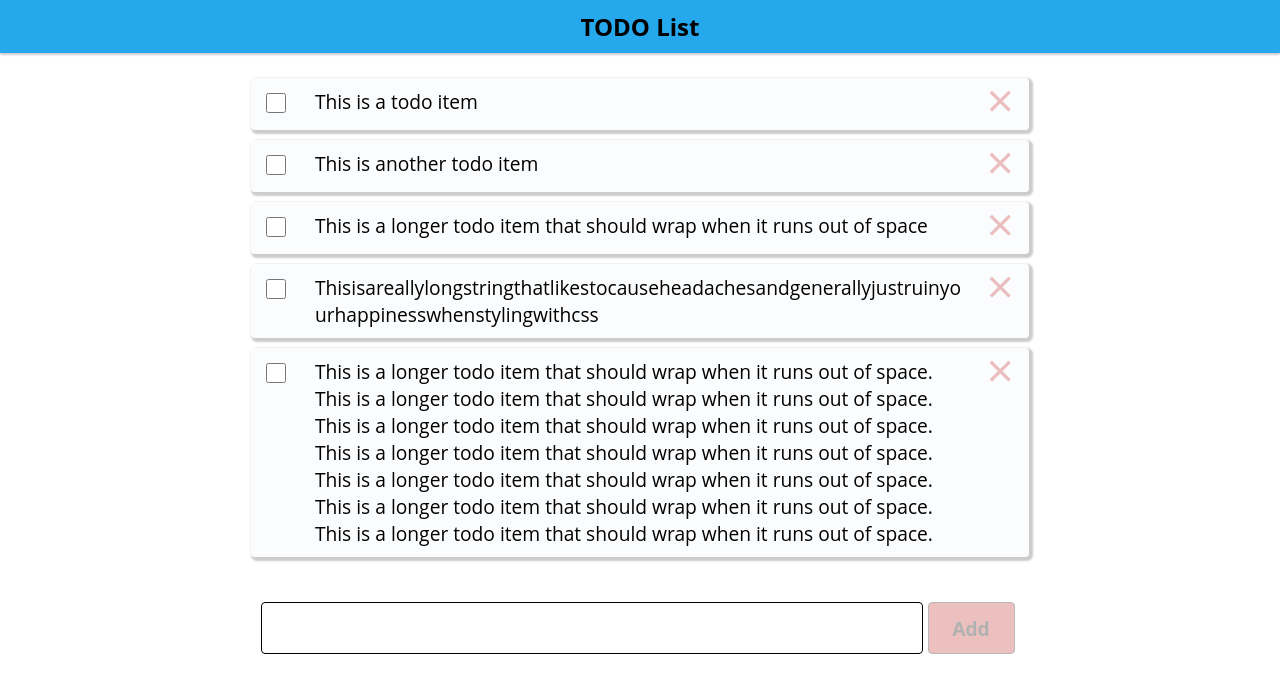
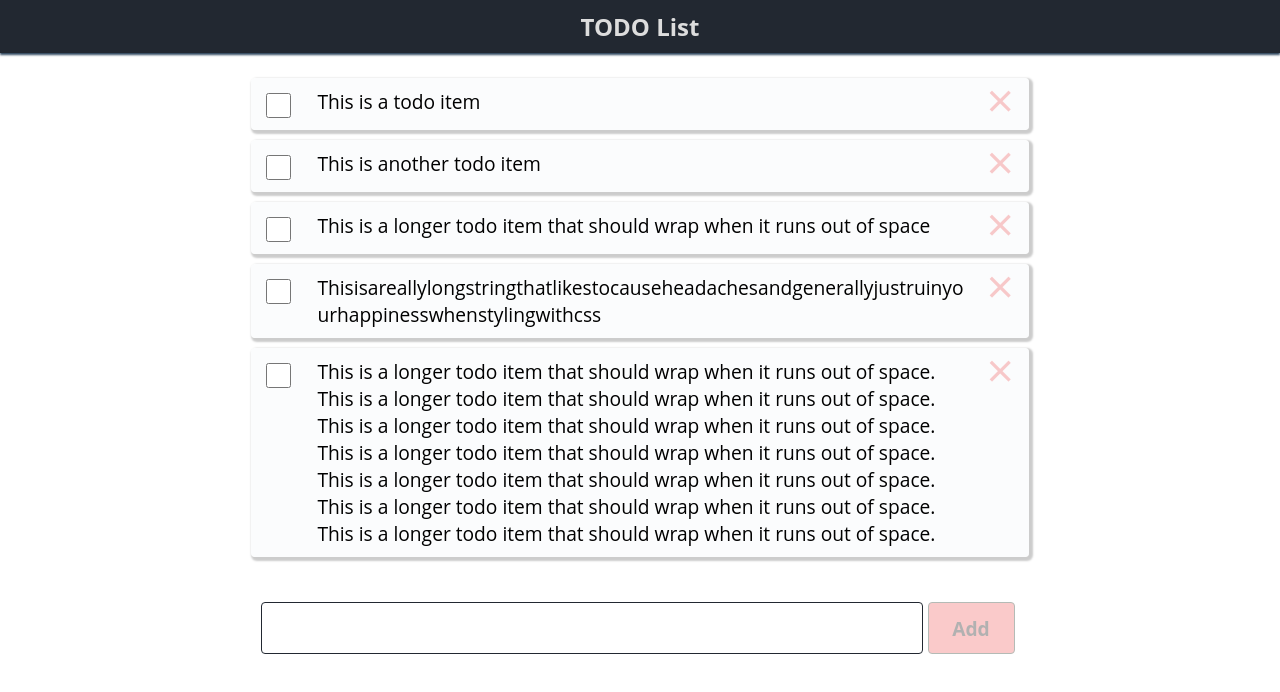
Before and after one commit to alexpeterhall/todo-app, a React (Create React App) app: page / in a window 1280 px wide. Shown: the top 692 px of the page. Built offline with nearby package versions, Linux system fonts and the light colour scheme.

Commit message:
Implements checkbox to complete items

```diff
--- a/src/components/Todo/ListControls/ListControls.module.css
+++ b/src/components/Todo/ListControls/ListControls.module.css
@@ -11,7 +11,7 @@
   padding: 10px;
   width: 90%;
   height: 50px;
-  border: 1px solid black;
+  border: 1px solid #222831;
   border-radius: 4px;
   position: relative;
   background-color: rgba(255, 255, 255, 0.3);
--- a/src/components/Todo/ListItems/ListItem/ListItem.js
+++ b/src/components/Todo/ListItems/ListItem/ListItem.js
@@ -3,8 +3,18 @@ import classes from './ListItem.module.css';
 import CloseButton from '../../../UI/Buttons/CloseButton';
 
 const listItem = (props) => (
-  <div className={classes.Item} key={props.id}>
-    <input className={classes.Checkbox} type='checkbox' id={props.id} />
+  <div
+    className={
+      props.complete ? [classes.Complete, classes.Item].join(' ') : classes.Item
+    }
+    key={props.id}
+  >
+    <input
+      className={classes.Checkbox}
+      type='checkbox'
+      id={props.id}
+      onClick={props.toggleCompletion}
+    />
     <p className={classes.Text}>{props.name}</p>
     <CloseButton deleteItem={props.deleteItem} />
   </div>
--- a/src/components/Todo/ListItems/ListItem/ListItem.module.css
+++ b/src/components/Todo/ListItems/ListItem/ListItem.module.css
@@ -13,8 +13,8 @@
 }
 
 .Item:hover {
-  background-color: rgba(198, 228, 250, 0.45);
-  box-shadow: 2px 2px 2px 2px #ccc;
+  background-color: rgba(225, 237, 245, 0.45);
+  box-shadow: 2px 2px 2px 2px #30475e;
 }
 
 .Text {
@@ -27,8 +27,18 @@
 
 .Checkbox {
   margin: 10px 10px 0 3px;
-  height: 20px;
-  min-width: 20px;
+  height: 25px;
+  min-width: 25px;
+}
+
+.Complete {
+  text-decoration: line-through;
+  background-color: #bbbfca;
+  opacity: 0.3;
+}
+.Complete:hover {
+  background-color: rgba(6, 6, 6, 0.45);
+  box-shadow: 2px 2px 2px 2px #30475e;
 }
 
 @media (min-width: 500px) {
--- a/src/components/Todo/ListItems/ListItems.js
+++ b/src/components/Todo/ListItems/ListItems.js
@@ -11,6 +11,8 @@ const listItems = (props) => {
           key={item.id}
           name={item.name}
           deleteItem={() => props.deleteItem(index)}
+          toggleCompletion={() => props.toggleCompletion(item.id)}
+          complete={item.complete}
         />
       ))}
     </div>
--- a/src/components/UI/Buttons/AddButton.module.css
+++ b/src/components/UI/Buttons/AddButton.module.css
@@ -11,7 +11,7 @@
   height: 40px;
   border: 1px solid #0c2111;
   border-radius: 4px;
-  background-color: #38f063;
+  background-color: #54e346;
   cursor: pointer;
   outline: none;
 }
@@ -33,7 +33,7 @@
   height: 40px;
   border: 1px solid #0c2111;
   border-radius: 4px;
-  background-color: rgb(198, 50, 50);
+  background-color: #f05454;
   cursor: not-allowed;
   outline: none;
   opacity: 0.3;
--- a/src/components/UI/Buttons/CloseButton.module.css
+++ b/src/components/UI/Buttons/CloseButton.module.css
@@ -6,12 +6,12 @@
   padding: 0 0 10px 0;
   height: 32px;
   opacity: 0.5;
-  color: rgb(198, 50, 50);
+  color: #f05454;
 }
 
 .Close:hover {
   opacity: 1;
-  color: rgb(198, 50, 50);
+  color: #f05454;
 }
 
 .Close:before {
--- a/src/containers/Todo.js
+++ b/src/containers/Todo.js
@@ -8,20 +8,23 @@ class Todo extends Component {
     super(props);
     this.state = {
       items: [
-        { id: 0, name: 'This is a todo item' },
-        { id: 1, name: 'This is another todo item' },
+        { id: 0, complete: false, name: 'This is a todo item' },
+        { id: 1, complete: false, name: 'This is another todo item' },
         {
           id: 2,
+          complete: false,
           name:
             'This is a longer todo item that should wrap when it runs out of space',
         },
         {
           id: 3,
+          complete: false,
           name:
             'Thisisareallylongstringthatlikestocauseheadachesandgenerallyjustruinyourhappinesswhenstylingwithcss',
         },
         {
           id: 4,
+          complete: false,
           name:
             'This is a longer todo item that should wrap when it runs out of space. This is a longer todo item that should wrap when it runs out of space. This is a longer todo item that should wrap when it runs out of space. This is a longer todo item that should wrap when it runs out of space. This is a longer todo item that should wrap when it runs out of space. This is a longer todo item that should wrap when it runs out of space. This is a longer todo item that should wrap when it runs out of space.',
         },
@@ -36,7 +39,8 @@ class Todo extends Component {
 
   addItemHandler = () => {
     const newItem = {
-      id: this.state.items.length,
+      id: Math.floor(Math.random() * 100000000),
+      complete: false,
       name: this.state.newInputItem,
     };
     const newItems = [...this.state.items, newItem];
@@ -49,6 +53,16 @@ class Todo extends Component {
     this.setState({ items: itemsCopy });
   };
 
+  toggleCompletionHandler = (id) => {
+    const itemsCopy = [...this.state.items];
+    itemsCopy.forEach((el) => {
+      if (el.id === id) {
+        el.complete = !el.complete;
+      }
+    });
+    this.setState({ items: itemsCopy });
+  };
+
   render() {
     return (
       <div className={classes.Todo}>
@@ -56,6 +70,7 @@ class Todo extends Component {
         <ListItems
           items={this.state.items}
           deleteItem={this.deleteItemHandler}
+          toggleCompletion={this.toggleCompletionHandler}
         />
         <ListControls
           inputValue={this.state.newInputItem}
--- a/src/containers/Todo.module.css
+++ b/src/containers/Todo.module.css
@@ -8,8 +8,9 @@
   font-weight: bold;
   font-size: 1.5em;
   text-align: center;
-  background-color: #26a8ed;
+  color: #dddddd;
+  background-color: #222831;
   align-items: center;
-  box-shadow: 0 2px 2px #ccc;
+  box-shadow: 0 2px 2px #30475e;
   padding: 10px 0;
 }
```
Also changed, not shown: 1 other file (tests, documents, lock files or other folders).
